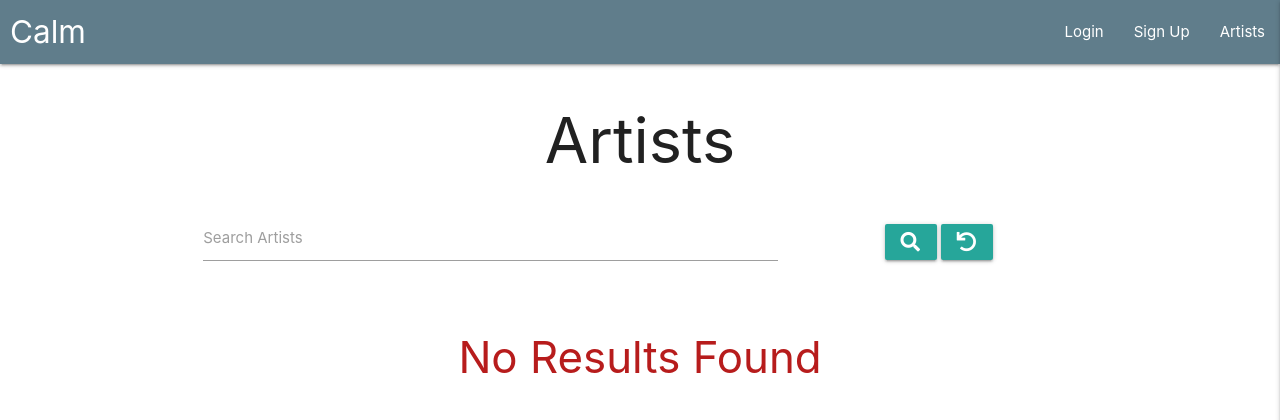
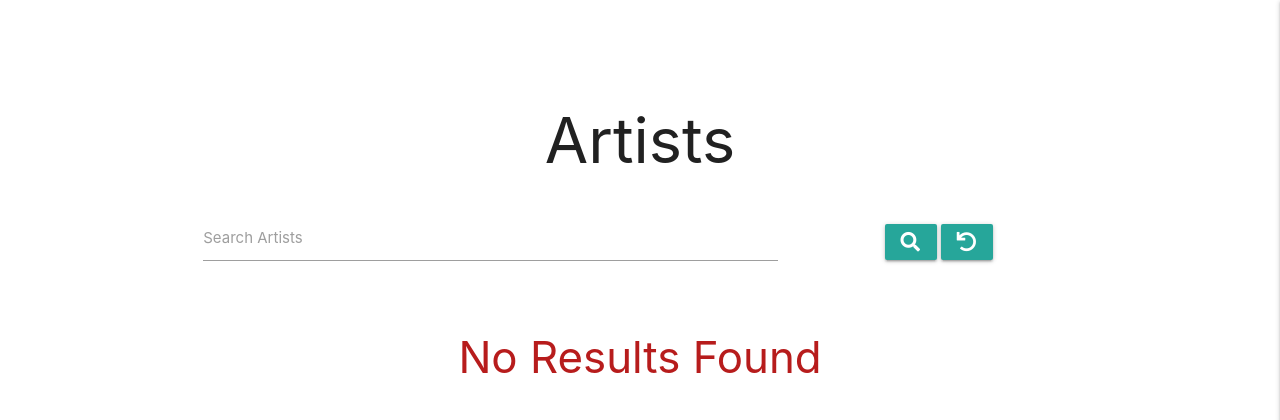
Before and after one commit to rudberga/CI-MS3-calm, a Flask app: page /search in a window 1280 px wide. Shown: the top 420 px of the page. Run offline with Flask 2, Linux system fonts and the light colour scheme; data that the repository does not hold is empty; some libraries are stand-ins or nearby versions.

Commit message:
ADD - remove background and shadow on navbar to make new design

```diff
--- a/static/css/style.css
+++ b/static/css/style.css
@@ -35,8 +35,8 @@ main {
 
 /*--------------------------------- Navbar */
 
-.nav-wrapper {
-    background-color: #607d8b;
+.nav-shadow {
+    box-shadow: none!important;
 }
 
 /*--------------------------------- Artist cards */
--- a/templates/base.html
+++ b/templates/base.html
@@ -16,7 +16,7 @@
 
 <header>
     <!-- Top navbar -->
-    <nav>
+    <nav class="transparent nav-shadow">
         <div class="nav-wrapper">
             <a href="{{ url_for('get_home') }}" class="brand-logo">Calm</a>
             <a href="#" data-target="mobile-demo" class="sidenav-trigger right"><i class="fas fa-bars"></i></a>
```
